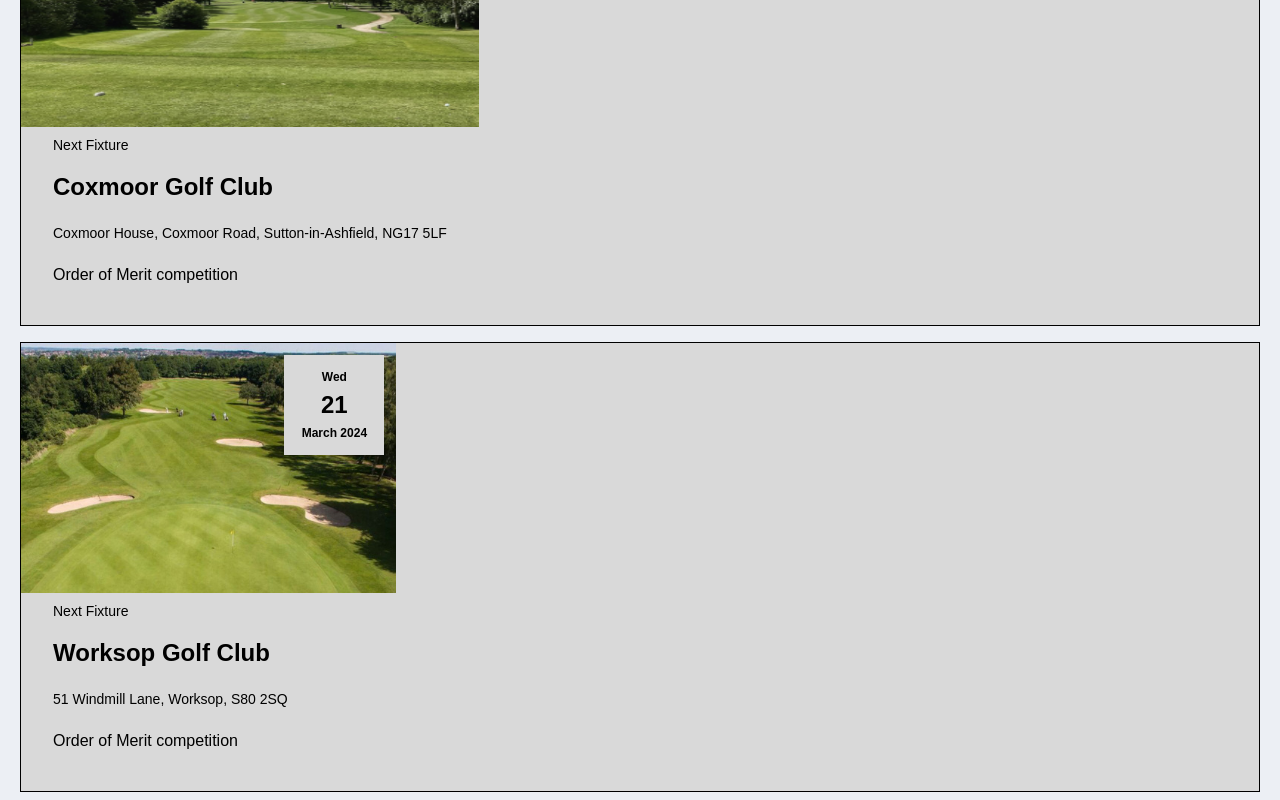
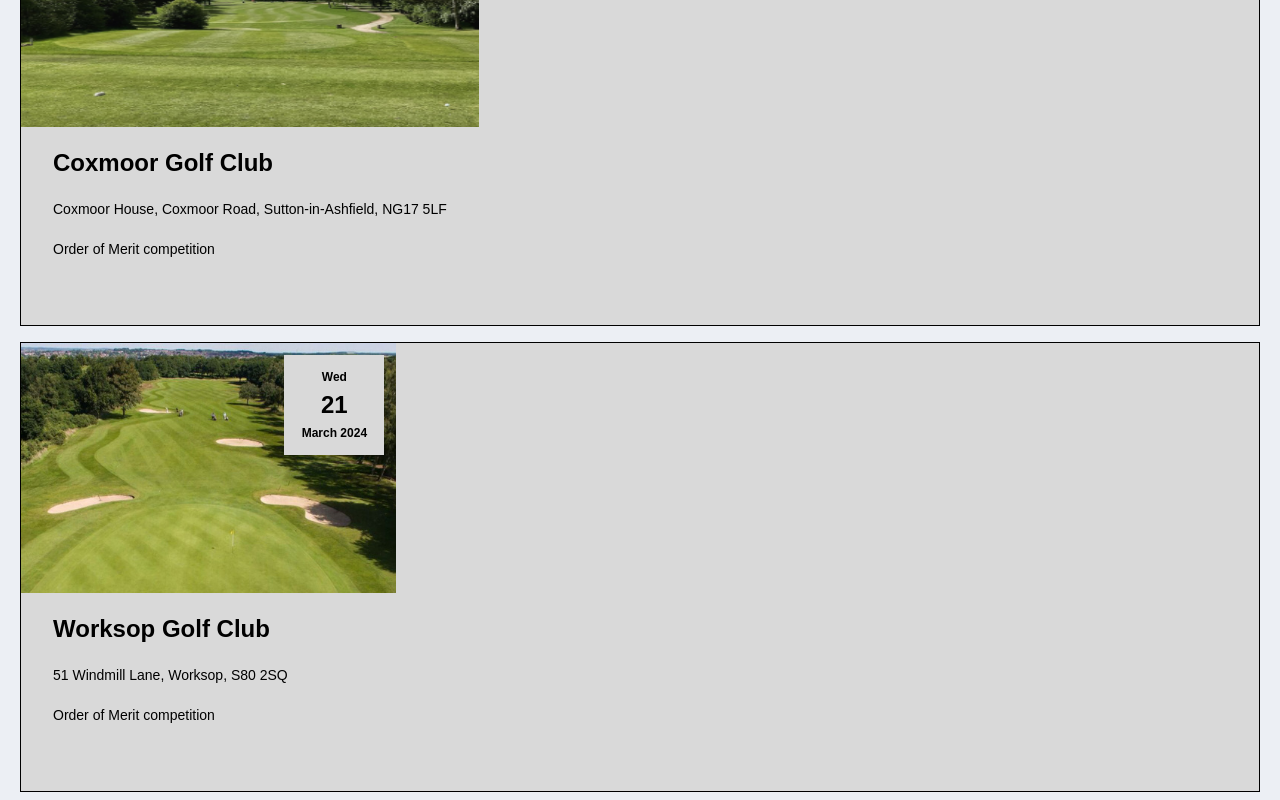
Before and after one commit to KaineBinch/NottinghamshireAlliance, a React (Vite) app: page / in a window 1280 px wide. Shown: the part 1120-1920 px from the top of the page. Built offline with nearby package versions, Linux system fonts and the light colour scheme.

Commit message:
chore: changed text size

```diff
--- a/src/components/fixtureCard.jsx
+++ b/src/components/fixtureCard.jsx
@@ -17,10 +17,9 @@ const FixtureCard = ({
             <div className="absolute top-0 left-0 w-full h-full "></div>
           </div>
           <div className="px-8 relative z-10">
-            <h3 className="text-sm pb-4 pt-2">Next Fixture</h3>
-            <h1 className="text-2xl font-bold pb-5">{name}</h1>
+            <h1 className="text-2xl font-extrabold py-5">{name}</h1>
             <h3 className="text-sm pb-5">{address}</h3>
-            <h2 className="text-md">{comp} competition</h2>
+            <h2 className="text-sm">{comp} competition</h2>
           </div>
           <div className="absolute right-0 mt-3 mr-3 bg-[#D9D9D9] h-[100px] w-[100px]">
             <div className="flex items-center justify-center h-full w-full">
```
